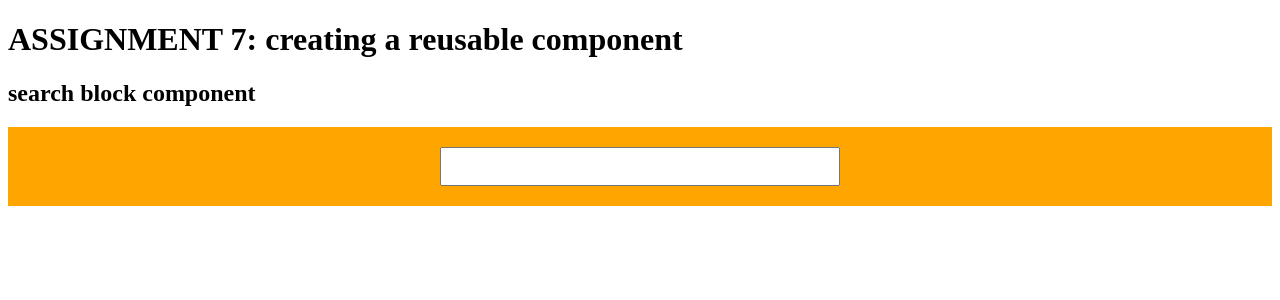
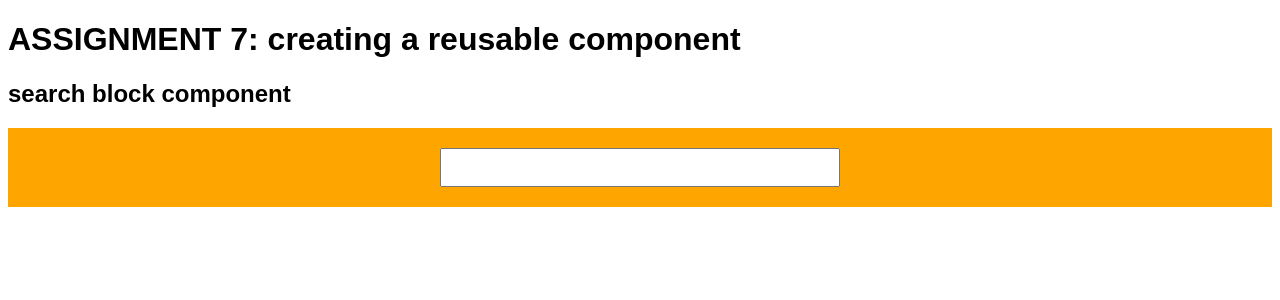
Before and after one commit to groot813/angular2-assignments, an Angular app: page / in a window 1280 px wide. Shown: the top 300 px of the page. Built offline with nearby package versions, Linux system fonts and the light colour scheme.

Commit message:
added font

```diff
--- a/src/styles.css
+++ b/src/styles.css
@@ -1 +1,3 @@
-/* You can add global styles to this file, and also import other style files */
+body {
+    font-family: Arial, sans-serif;
+}
```
